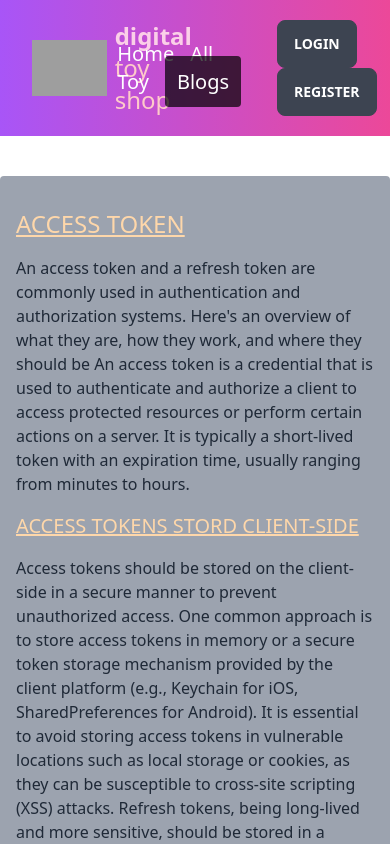
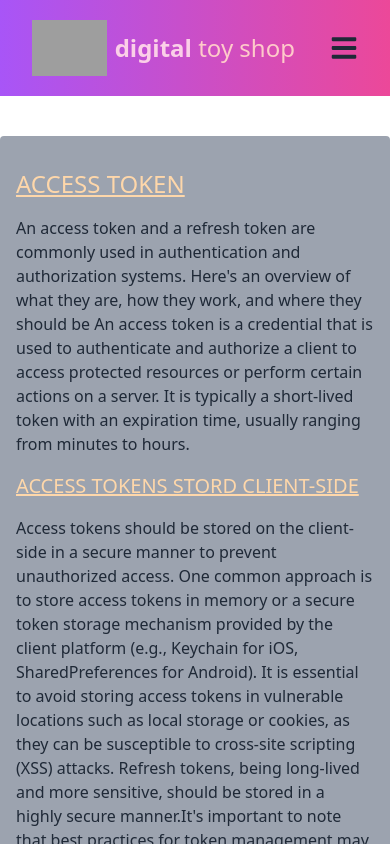
Before and after one commit to sagor369/toy-project, a React (Vite) app: page /blog in a window 390 px wide. Shown: the top 844 px of the page. Built offline with nearby package versions, Linux system fonts and the light colour scheme; no server answers; grey boxes are pictures that could not be loaded.

Commit message:
navbar responsive complete

```diff
--- a/src/Home/Gallery.jsx
+++ b/src/Home/Gallery.jsx
@@ -28,14 +28,20 @@ const Gallery = () => {
         <AutoplaySlider
           animation="cubeAnimation"
           play={true}
-          cancelOnInteraction={false} // should stop playing on user interaction
+          cancelOnInteraction={false}
           interval={6000}
+          screens={[
+            {
+              backgroundColor: 'white',
+              border: '10px'
+            }
+          ]}
 
         >
           {datas.map((data) => (
             <div key={data._id}>
               <div>
-                <img  src={data.pictureUrl} />
+                <img className="w-full"  src={data.pictureUrl} />
               </div>
             </div>
           ))}
--- a/src/Home/Review.jsx
+++ b/src/Home/Review.jsx
@@ -18,7 +18,7 @@ const Review = () => {
       <h1 className="w-52 border-b border-orange-600 text-2xl font-bold pb-2 mb-4">Customer Review</h1>
       <div className="grid lg:grid-cols-4 md:grid-cols-2 grid-cols-1 gap-4">
         {review.map((data) => (
-          <div className="card w-full bg-base-100 shadow-xl">
+          <div className="card w-3/4 mx-auto md:w-full bg-base-100 shadow-xl">
             <figure>
               <img
                 src={data.photo}
--- a/src/Home/Rout/AllCategory/AllCategory.jsx
+++ b/src/Home/Rout/AllCategory/AllCategory.jsx
@@ -18,13 +18,12 @@ const AllCategory = () => {
     console.log('ami avar asci')
     async function loadData(){
 
-      const respons = await fetch(`http://localhost:5000/toys?page=${currentPage}&perPage=${perPage}`)
+      const respons = await fetch(`https://toy-server-site-nine.vercel.app/toys?page=${currentPage}&perPage=${perPage}`)
       const data = await respons.json()
       setRobot(data)
     }
     loadData()
-    // .then((res) => res.json())
-      // .then((data) => setRobot(data));
+
   }, [currentPage]);
 
   const sortHandle = () => {
--- a/src/Share/Header/Header.jsx
+++ b/src/Share/Header/Header.jsx
@@ -1,13 +1,16 @@
 import { useContext } from "react";
 import { Link, NavLink } from "react-router-dom";
 import { AuthContext } from "../../PriveteRout/PriveteContext/PriveteContext";
-import { FaUser} from 'react-icons/fa'
+import { FaUser, FaBars, FaTimes } from "react-icons/fa";
+import { useState } from "react";
 
 const Header = () => {
   const { user, logOUt } = useContext(AuthContext);
-  const photo = user?.photoURL
+  const photo = user?.photoURL;
+  const [open, setOpen] = useState(false);
+  console.log(open);
   return (
-    <div className="navbar  px-8 py-5 bg-gradient-to-r from-purple-500 to-pink-500">
+    <div className="navbar relative  px-8 py-5 bg-gradient-to-r from-purple-500 to-pink-500">
       <div className="flex-1">
         <img className="h-14" src="/public/logo.ico" alt="" />
         <h2 className="text-2xl ml-2 font-sans">
@@ -16,8 +19,17 @@ const Header = () => {
           <span className="text-red-200">toy shop</span>{" "}
         </h2>
       </div>
-      <div className="flex flex-grow justify-between items-center gap-2">
-        <div className="text-white">
+      <div className="md:hidden" onClick={() => setOpen(!open)}>
+        <span>
+          {open ? (
+            <FaTimes className="w-7 h-7" />
+          ) : (
+            <FaBars className="w-7 h-7" />
+          )}
+        </span>
+      </div>
+      <div className={`flex flex-col bg-gray-400 md:bg-inherit p-4 md:flex-row md:static absolute ${open ? 'top-16 right-0': '-top-80 right-0'} duration-700  md:flex-grow justify-between md:items-center md:gap-2`}>
+        <div className="text-white md:block flex flex-col">
           <NavLink
             className={({ isActive }) =>
               isActive
@@ -74,7 +86,7 @@ const Header = () => {
           </NavLink>
         </div>
         <div>
-          {!user?
+          {!user ? (
             <div>
               <Link to="/login" className="btn ml-3">
                 Login
@@ -82,21 +94,25 @@ const Header = () => {
               <Link to="/register" className="btn ml-3">
                 Register
               </Link>
-            </div>:
-            <div className="flex gap-4">
+            </div>
+          ) : (
+            <div className="md:flex gap-4">
               <button onClick={logOUt} className="btn ml-3">
                 Log out
               </button>
-              <div  title={user?.displayName? user.displayName : "not user name set"}>
-                {!user.photoURL ?
-                <FaUser className="w-10 h-10"/>:
-                <img className=" h-10 w-10 " src={photo} alt="user photo" />
-
-
+              <div
+                title={
+                  user?.displayName ? user.displayName : "not user name set"
                 }
+              >
+                {!user.photoURL ? (
+                  <FaUser className="w-10 h-10" />
+                ) : (
+                  <img className=" h-10 w-10 " src={photo} alt="user photo" />
+                )}
               </div>
             </div>
-          }
+          )}
         </div>
       </div>
     </div>
```
